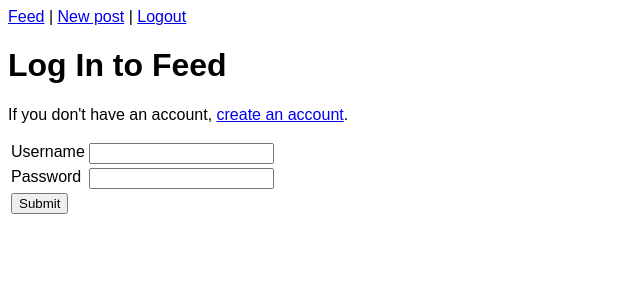
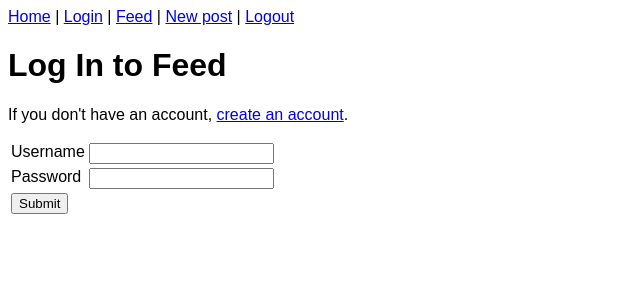
Before and after one commit to heympace/blogz, a Flask app: page /login in a window 1280 px wide. Shown: the top 300 px of the page, without its empty margins (0-640 px from the left). Run offline with Flask 2, Linux system fonts and the light colour scheme.

Commit message:
add nav links

```diff
--- a/templates/base.html
+++ b/templates/base.html
@@ -8,6 +8,8 @@
         .error { color: red; }
     </style>
 <body>
+    <a href="/">Home</a>  |
+    <a href="/login">Login</a> |
     <a href="/blog">Feed</a> |
     <a href="/newpost">New post</a> |
     <a href="/logout">Logout</a>
```
